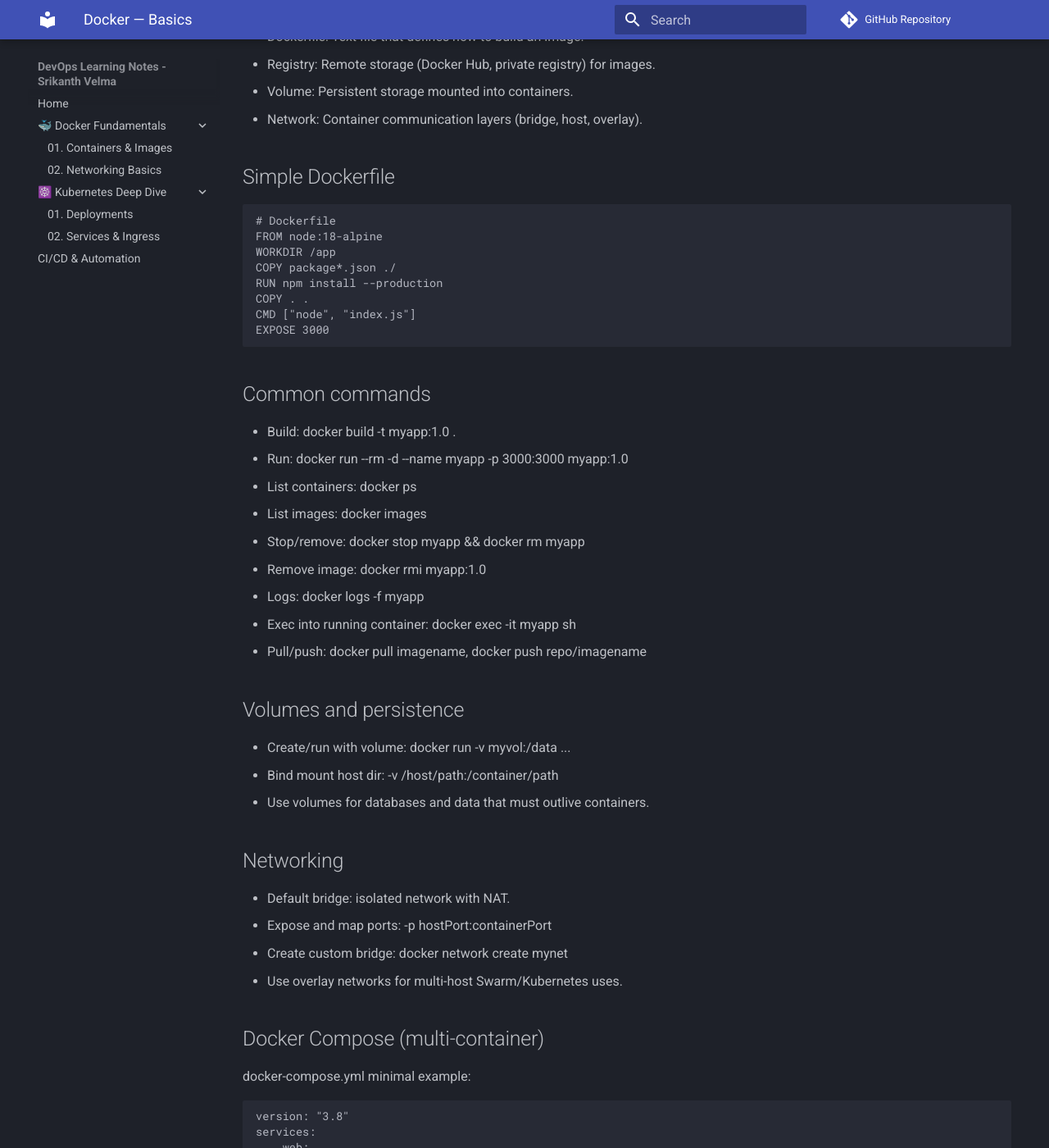
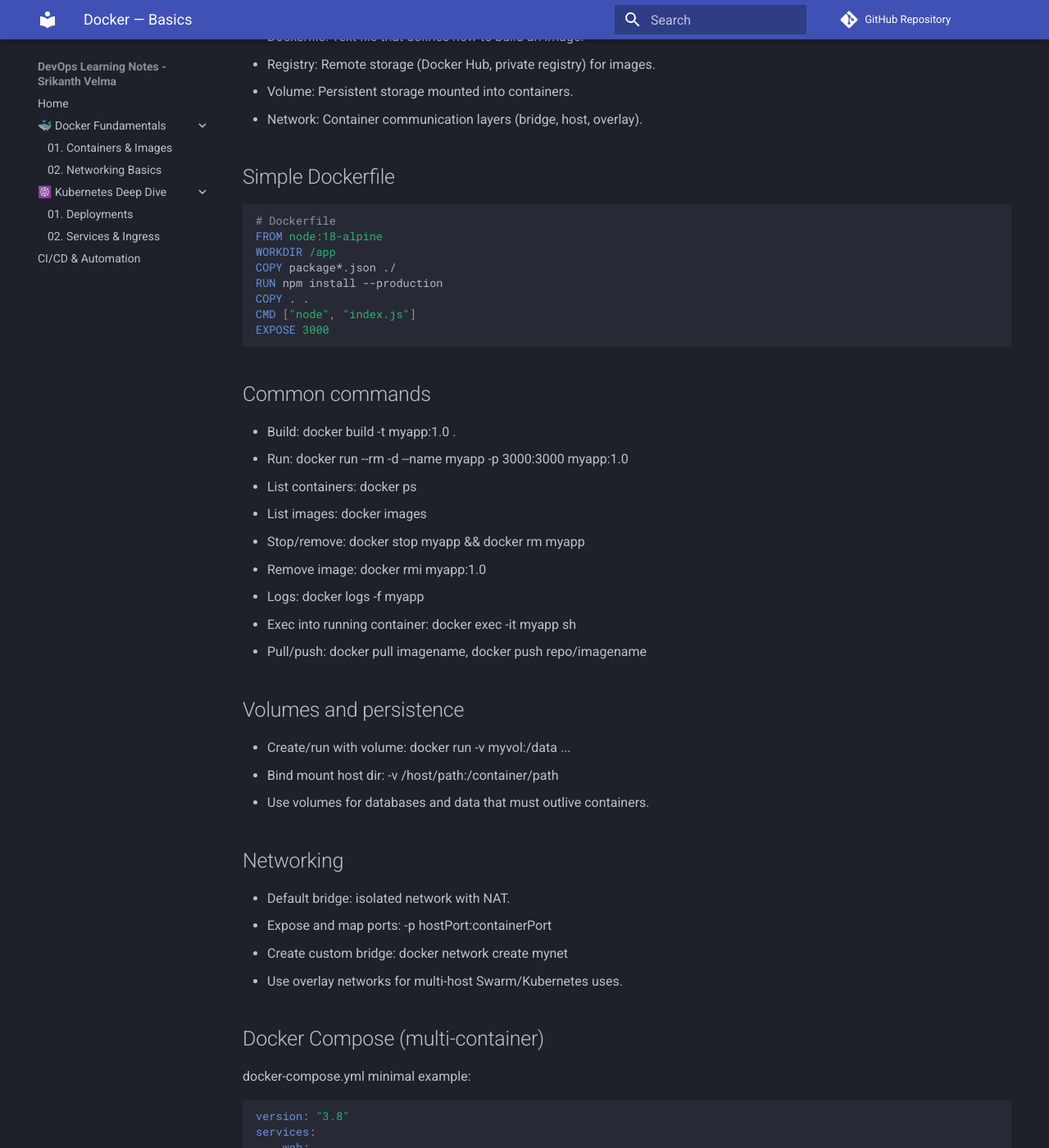
Before and after one commit to velmasrikanth/Devops-Learning, an MkDocs documentation site: the page built from docs/Docker/docker-basics.md, in a window 1280 px wide and 1400 px high, scrolled down 408 px. Shown: the whole window at 82% size. Built offline with MkDocs 1.6.1 and Material for MkDocs 9.7.7, drawn with Linux system fonts in a browser that asks for light colours; comment, search, counter and statistics services are not loaded; some of the changed text lies outside the part shown.

Commit message:
updated site details

```diff
--- a/mkdocs.yaml
+++ b/mkdocs.yaml
@@ -4,7 +4,8 @@
 repo_name: GitHub Repository
 edit_uri: edit/main/docs/ # Allows users to click 'Edit' and go straight to the Markdown file
 
-# The Material for MkDocs Theme
+
+# The Material for MkDocs Theme (Responsible for colors and layout)
 theme:
   name: material
   palette:
@@ -20,6 +21,15 @@
     - toc.integrate # Puts the Table of Contents right next to the content
     - header.autohide
 
+# Enable Extra Markdown Features (The "alloptions" for content)
+markdown_extensions:
+  - admonition # Allows color boxes for notes/warnings
+  - codehilite # Required for proper syntax highlighting
+  - pymdownx.details
+  - pymdownx.superfences
+  - pymdownx.tabbed:
+      alternate_style: true
+
 # Site Navigation (Maps to the files in the 'docs/' folder)
 nav:
   - Home: index.md
```
